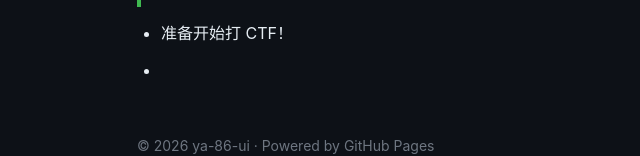
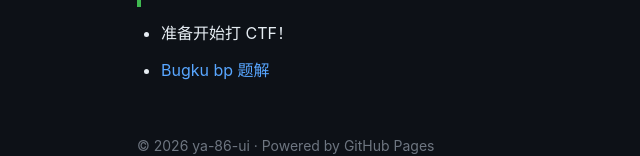
Before and after one commit to ya-86-ui/ya-86-ui.github.io, a plain HTML site: page index.html in a window 1280 px wide. Shown: the part 304-460 px from the top of the page, without its empty margins (123-763 px from the left). Drawn offline with Linux system fonts and the light colour scheme.

Commit message:
Update index.html

```diff
--- a/index.html
+++ b/index.html
@@ -65,7 +65,7 @@
     <h2>最近记录</h2>
     <ul>
       <li>准备开始打 CTF！</li>
-      <li><a href="writeup-01.html"></li>
+     <li><a href=" ">Bugku bp 题解</a ></li>
     </ul>
 
     <footer>
```
